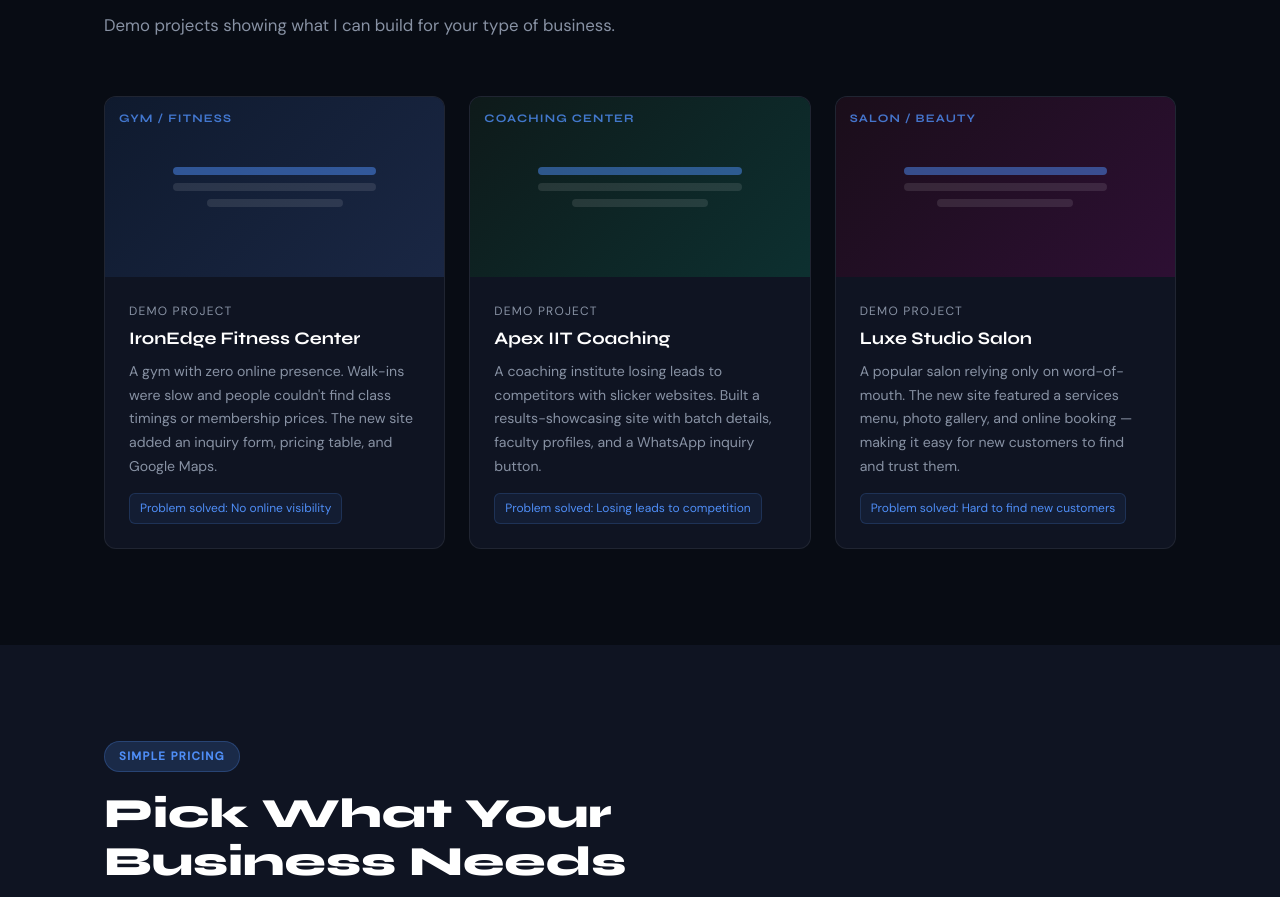
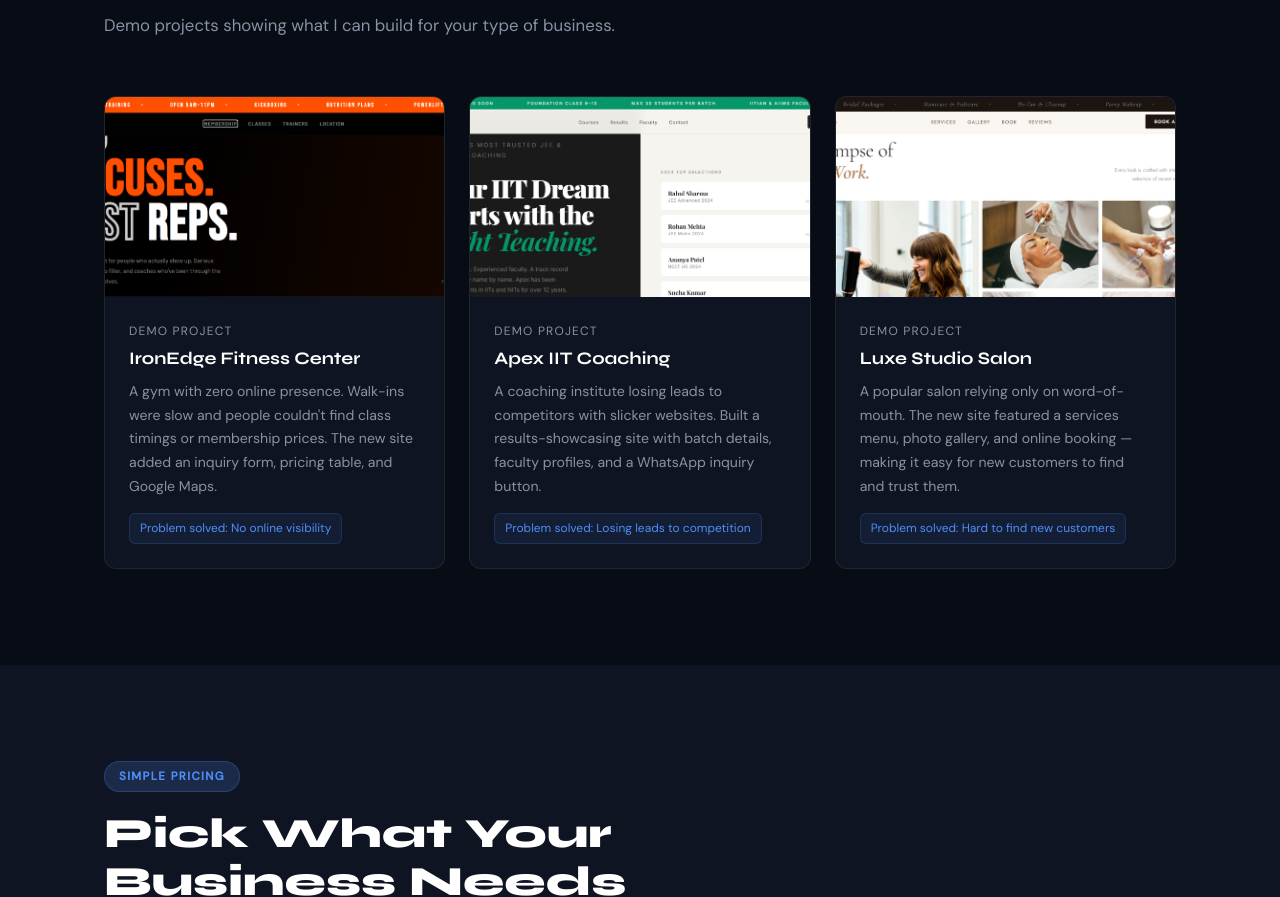
Before and after one commit to Okay-Shreyansh/swiftcrisp, a plain HTML site: page index.html in a window 1280 px wide. Shown: the part 2871-3768 px from the top of the page. Drawn offline with Linux system fonts and the light colour scheme.

Commit message:
Initial push of demo sites

```diff
--- a/index.html
+++ b/index.html
@@ -297,10 +297,11 @@
     <p class="section-sub">Demo projects showing what I can build for your type of business.</p>
     <div class="port-grid fi">
       <div class="port-card">
-        <div class="port-thumb gym">
-          <span class="mock-lbl">Gym / Fitness</span>
-          <div class="mock-ui"><div class="mock-bar a"></div><div class="mock-bar"></div><div class="mock-bar s"></div></div>
-        </div>
+        <div class="port-thumb" style="padding:0;height:200px">
+  <img src="ironedge.png" style="width:100%;height:100%;object-fit:cover;object-position:top"/>
+    <a href="https://ironedge-gym.netlify.app" target="_blank" style="position:absolute;inset:0;z-index:2"></a>
+
+</div>
         <div class="port-body">
           <p class="pt">Demo Project</p>
           <h3>IronEdge Fitness Center</h3>
@@ -309,10 +310,11 @@
         </div>
       </div>
       <div class="port-card">
-        <div class="port-thumb coach">
-          <span class="mock-lbl">Coaching Center</span>
-          <div class="mock-ui"><div class="mock-bar a"></div><div class="mock-bar"></div><div class="mock-bar s"></div></div>
-        </div>
+        <div class="port-thumb" style="padding:0;height:200px">
+  <img src="apexcoaching.png" style="width:100%;height:100%;object-fit:cover;object-position:top"/>
+    <a href="https://apexcoachingdeli.netlify.app" target="_blank" style="position:absolute;inset:0;z-index:2"></a>
+
+</div>
         <div class="port-body">
           <p class="pt">Demo Project</p>
           <h3>Apex IIT Coaching</h3>
@@ -321,10 +323,10 @@
         </div>
       </div>
       <div class="port-card">
-        <div class="port-thumb salon">
-          <span class="mock-lbl">Salon / Beauty</span>
-          <div class="mock-ui"><div class="mock-bar a"></div><div class="mock-bar"></div><div class="mock-bar s"></div></div>
-        </div>
+        <div class="port-thumb" style="padding:0;height:200px">
+  <img src="luxe.png" style="width:100%;height:100%;object-fit:cover;object-position:top"/>
+  <a href="https://theluxesalon.netlify.app" target="_blank" style="position:absolute;inset:0;z-index:2"></a>
+</div>
         <div class="port-body">
           <p class="pt">Demo Project</p>
           <h3>Luxe Studio Salon</h3>
```
Also changed, not shown: apexcoaching.png (added), ironedge.png (added), luxe.png (added).
